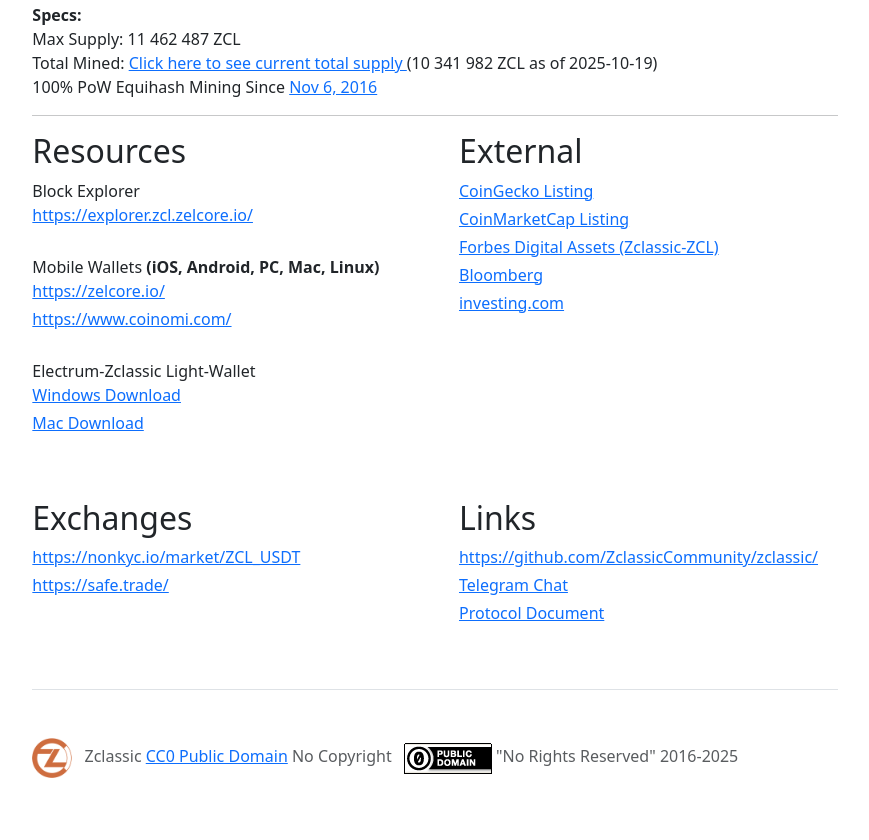
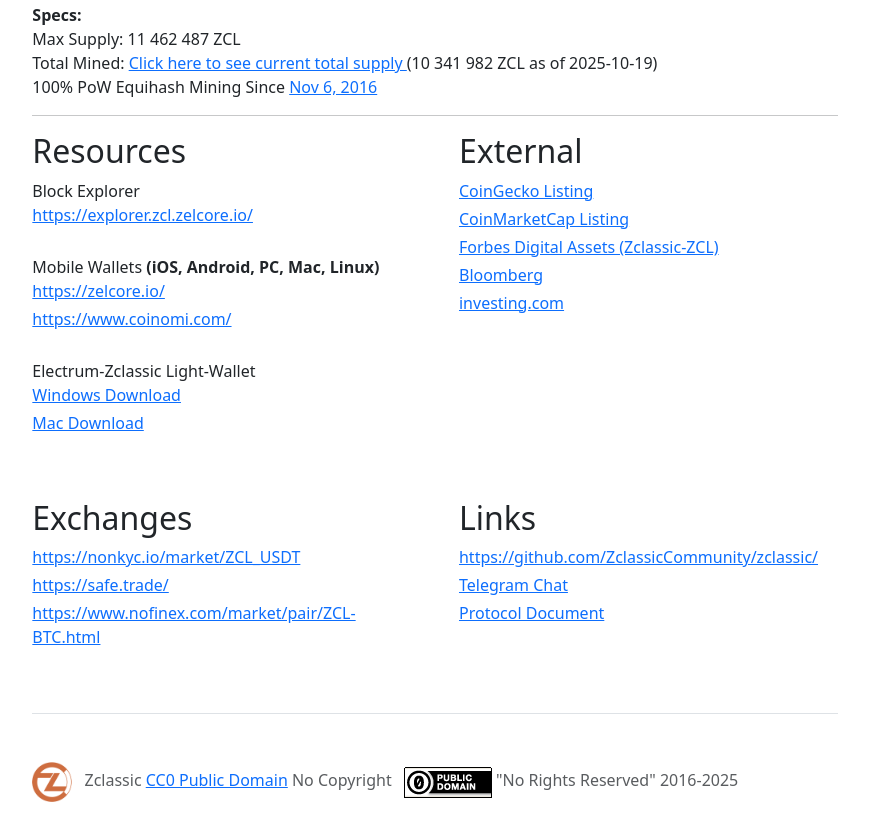
Before and after one commit to ZclassicCommunity/zclassicorg.github.io, a plain HTML site: page index.html in a window 1280 px wide. Shown: the part 812-1652 px from the top of the page, without its empty margins (205-1074 px from the left). Drawn offline with Linux system fonts and the light colour scheme.

Commit message:
Update index.html

```diff
--- a/index.html
+++ b/index.html
@@ -280,6 +280,12 @@
             </a>
           </li>
 
+          <li class="d-flex align-items-start mb-1">
+            <a href="https://www.nofinex.com/market/pair/ZCL-BTC.html">
+				https://www.nofinex.com/market/pair/ZCL-BTC.html
+            </a>
+          </li>
+
 
         </ul>
 
```
